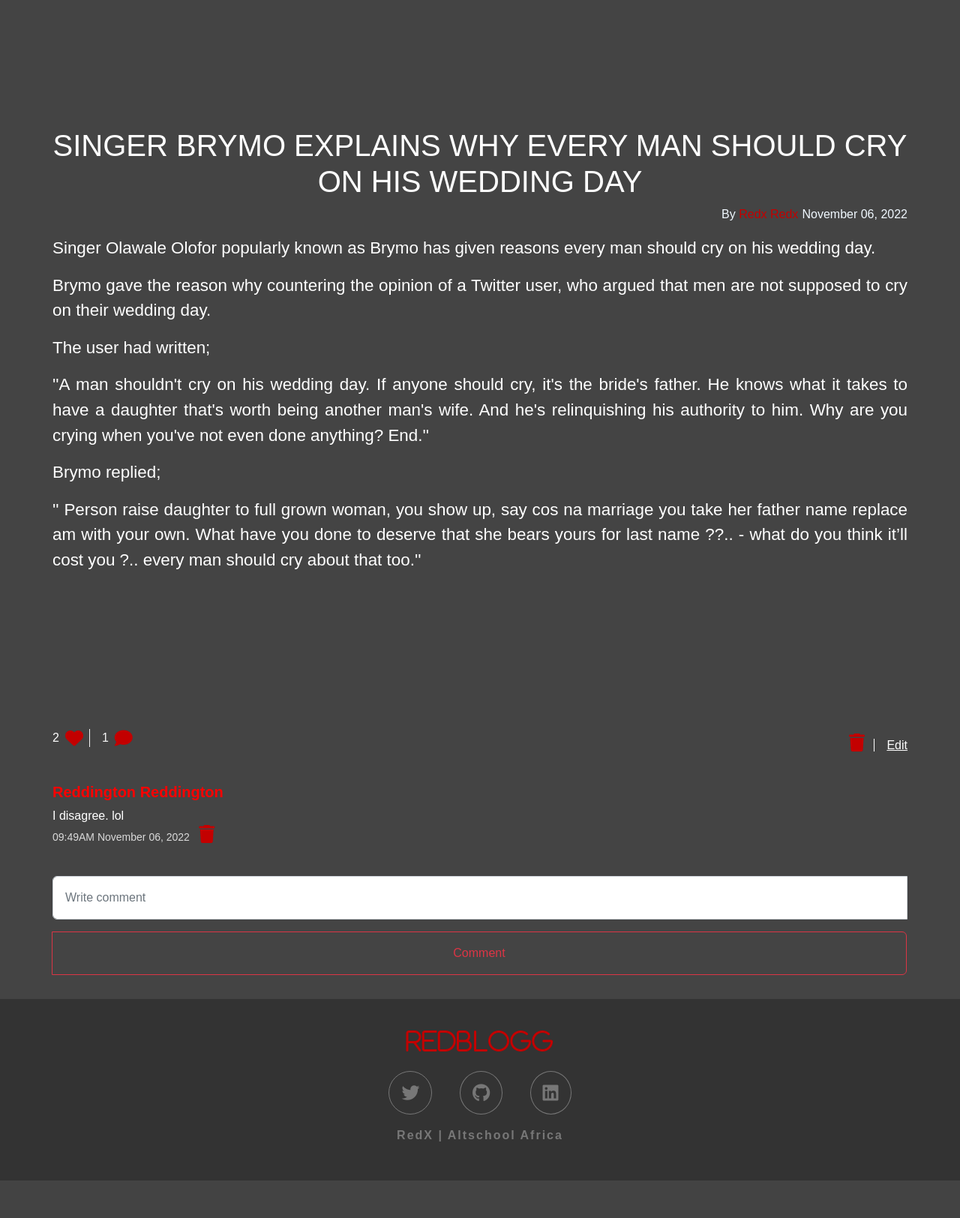
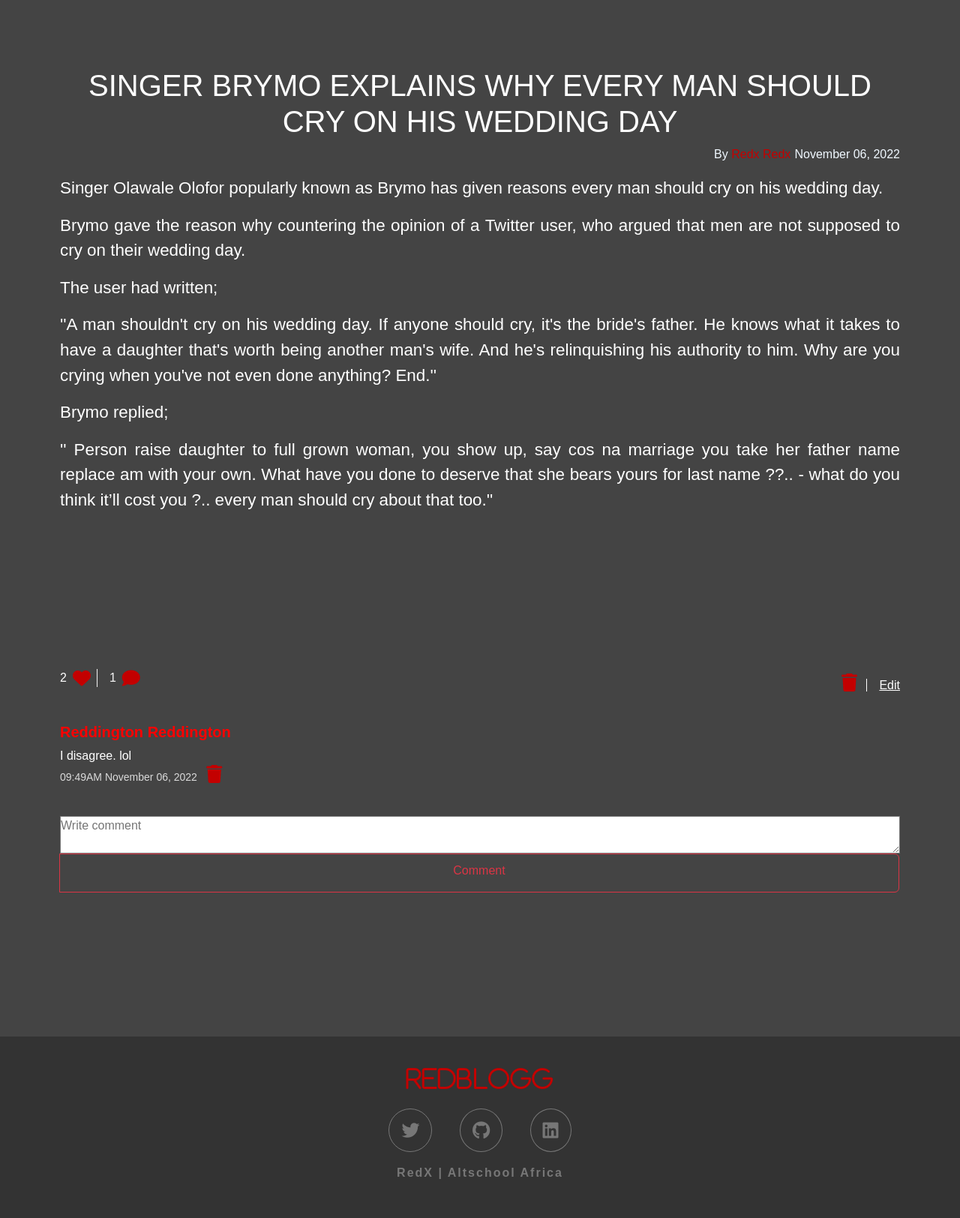
Before and after one commit to Unique-Red/altschool_BE_SSEP, a Flask app: page /post/1 in a window 1280 px wide. Shown: the part 88-1712 px from the top of the page at 75% size. Before the commit the page ends 1662 px from the top, so only its background shows below. Run offline with Flask 3, Linux system fonts and the light colour scheme; a user stored in the database is signed in; some libraries are stand-ins or nearby versions.

Commit message:
added text area to comment

```diff
--- a/blog/routes.py
+++ b/blog/routes.py
@@ -145,7 +145,7 @@ def react(post_id):
 def comment(post_id):
     comment = request.form.get("comment")
     if len(comment) < 1:
-        flash("Comment is too short!", category="error")
+        flash("Comment cannot be blank!", category="error")
     else:
         new_comment = Comment(text=comment, author=current_user.id, post_id=post_id)
         db.session.add(new_comment)
@@ -164,7 +164,7 @@ def delete_comment(comment_id):
         db.session.delete(comment)
         db.session.commit()
         flash("Comment deleted!", category="success")
-        return redirect(url_for("home"))
+        return redirect(url_for("single_post", id=comment_id))
 
 @app.route("/about")
 def about():
--- a/blog/templates/base.html
+++ b/blog/templates/base.html
@@ -40,7 +40,7 @@
         </div>
       </div>
     </nav>
-    <div class="container base">
+    <div class="container base" style="padding: 10em 10px;">
       <div class="header">
         <h1>
           {% block header %}{% endblock %}
--- a/blog/templates/post.html
+++ b/blog/templates/post.html
@@ -65,14 +65,16 @@ block content %}
     {% if current_user.is_authenticated %}
     <form action="/comment/{{posts.id}}" method="post">
       <div class="input-group mb-3">
-        <input
+        <!-- <input
           type="text"
           class="form-control"
           placeholder="Write comment"
           name="comment"
           id="comment"
-        />
-        <button class="btn btn-outline-danger" type="submit" id="button-addon2">
+        /> -->
+        <textarea name="comment" id="comment" rows="2" style="width: 100%;" placeholder="Write comment"></textarea>
+        <br>
+        <button class="btn btn-outline-danger" style="padding-top: 10px;" type="submit" id="button-addon2">
           Comment
         </button>
       </div>
```
Also changed, not shown: blog/reddblogg.sqlite.
